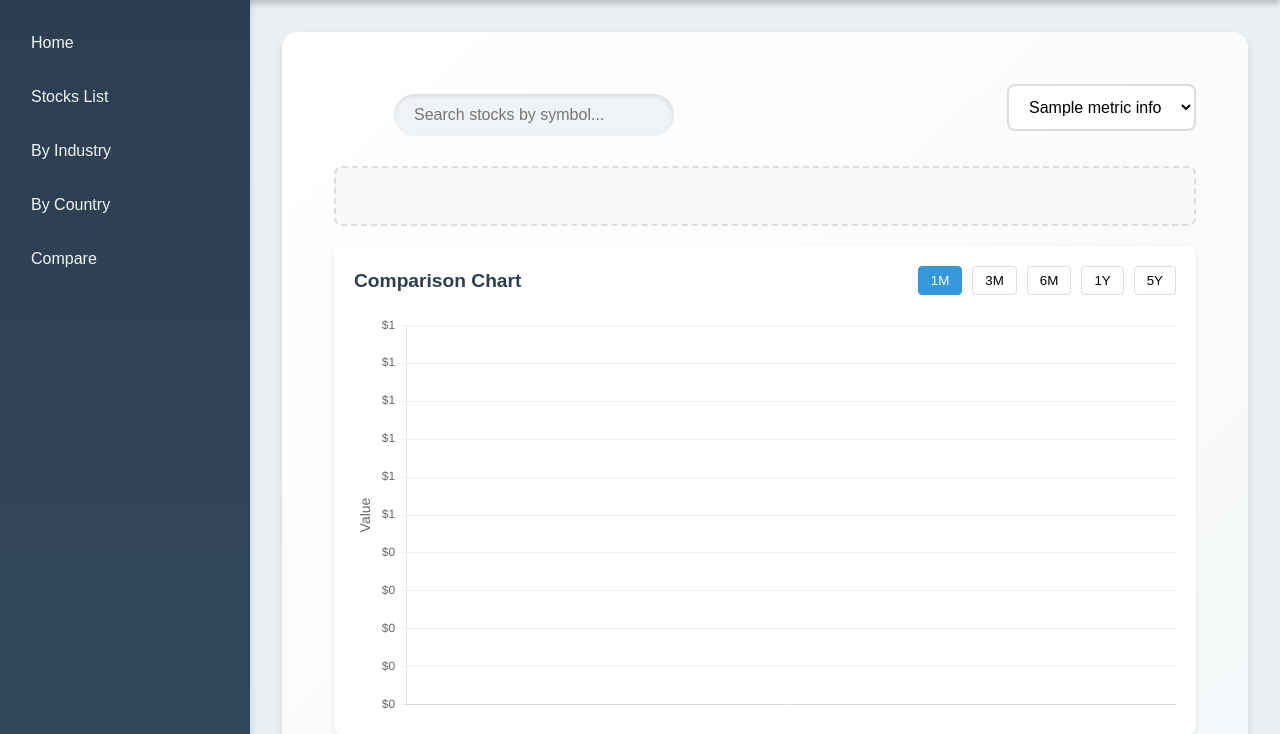
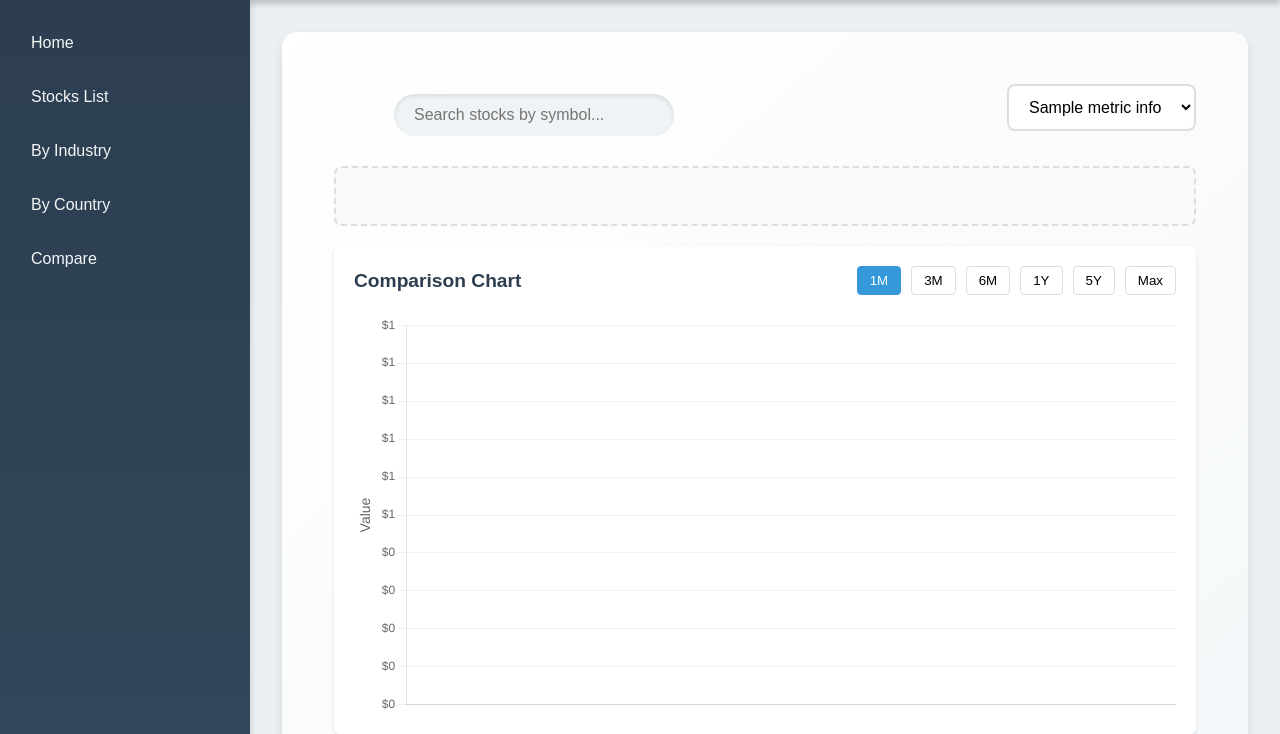
Before and after one commit to MNourMoslem/Stock-Market-Analysis-Website, a Django app: template StockAnalysis/stock/templates/stock/compare.html in a window 1280 px wide. Shown: the part 60-794 px from the top of the page. Run offline with Django 3.2, Linux system fonts and the light colour scheme; the template is opened without the code that fills it: most values are stand-ins (such as "Sample title", 1, 10 or a date in 2020).

Commit message:
Add 'Max' time range button to stock chart component

```diff
--- a/StockAnalysis/stock/templates/stock/components/stock_chart.html
+++ b/StockAnalysis/stock/templates/stock/components/stock_chart.html
@@ -10,6 +10,7 @@
             <button class="time-range-button" data-range="6M">6M</button>
             <button class="time-range-button" data-range="1Y">1Y</button>
             <button class="time-range-button" data-range="5Y">5Y</button>
+            <button class="time-range-button" data-range="max">Max</button>
         </div>
         {% endif %}
     </div>
```
